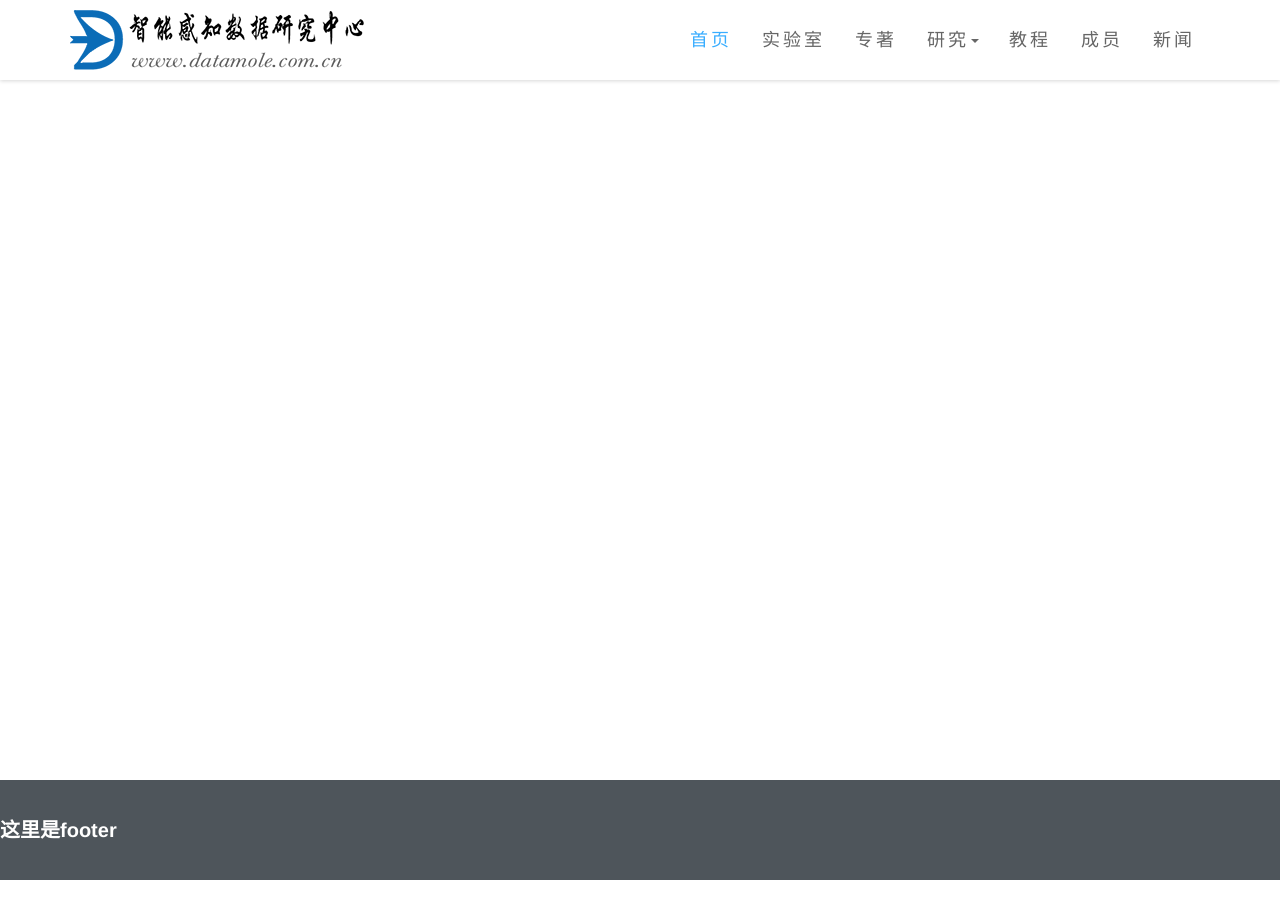
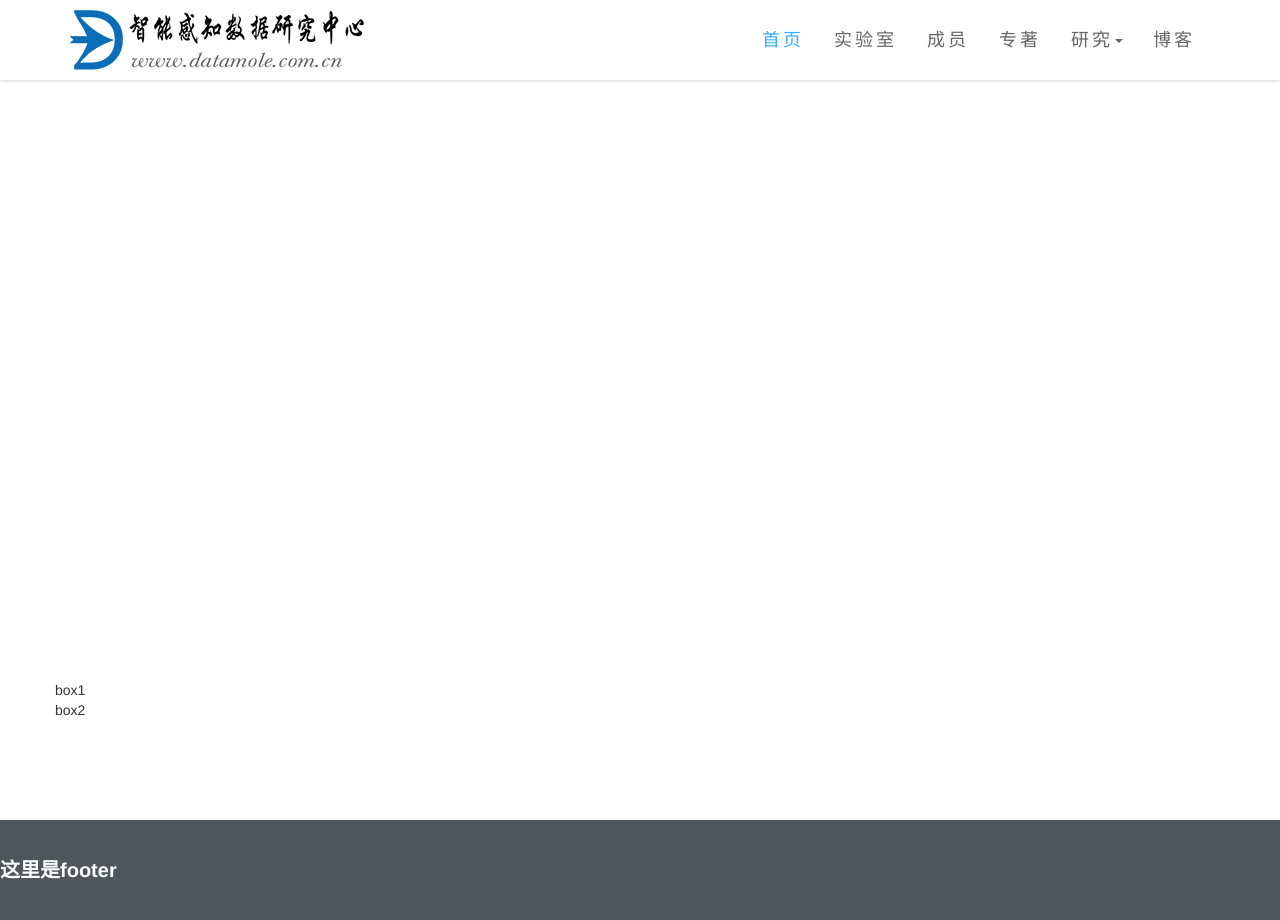
Before and after one commit to lingshanjun/datamole, a Django app: page / in a window 1280 px wide. Before the commit the page ends 880 px from the top, so only its background shows below. Run offline with Django 3.2, Linux system fonts and the light colour scheme; data that the repository does not hold is empty; some libraries are stand-ins or nearby versions.

Commit message:
modify banner order

```diff
--- a/datamole/templates/common/header.html
+++ b/datamole/templates/common/header.html
@@ -12,6 +12,7 @@
             <ul class="nav navbar-nav">
                 <li {% if '/' == request.path %}class="active"{% endif %}><a href="/">首页</a></li>
                 <li><a href="">实验室</a></li>
+                <li {% if '/member/' in request.path %}class="active"{% endif %}><a href="/member/">成员</a></li>
                 <li {% if '/monograph/' in request.path %}class="active"{% endif %}><a href="/monograph/1/">专著</a></li>
                 <li class="dropdown {% if '/science/' in request.path %} active {% endif %}">
                     <a href="#" class="dropdown-toggle" data-toggle="dropdown">研究<b class="caret"></b></a>
@@ -22,10 +23,7 @@
                         <li><a href="/science/prize/">获奖</a></li>
                     </ul>
                 </li>
-                <li {% if '/blog/' in request.path %}class="active"{% endif %}><a href="/blog/">教程</a></li>
-                <li {% if '/member/' in request.path %}class="active"{% endif %}><a href="/member/">成员</a></li>
-                <li {% if '/news/' in request.path %}class="active"{% endif %}><a href="/news/">新闻</a></li>
-                 <!-- <li><a href="contact.html">联系我们</a></li> -->
+                <li {% if '/blog/' in request.path %}class="active"{% endif %}><a href="/blog/">博客</a></li>
             </ul>
         </div>
     </div>
--- a/datamole/templates/datamole_index.html
+++ b/datamole/templates/datamole_index.html
@@ -18,6 +18,12 @@
 	</div>
 </div>
 <div class="container">
+	<div class="row box box1">
+		box1
+	</div>
+	<div class="row box box1">
+		box2
+	</div>
 </div>
 {% endblock %}
 {% block js %}
```
